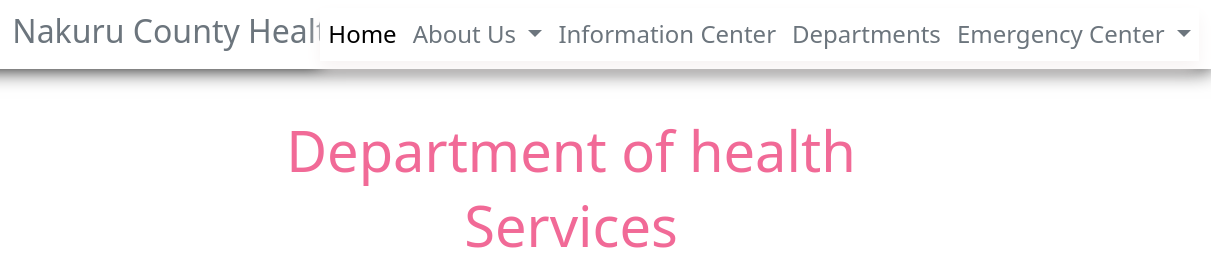
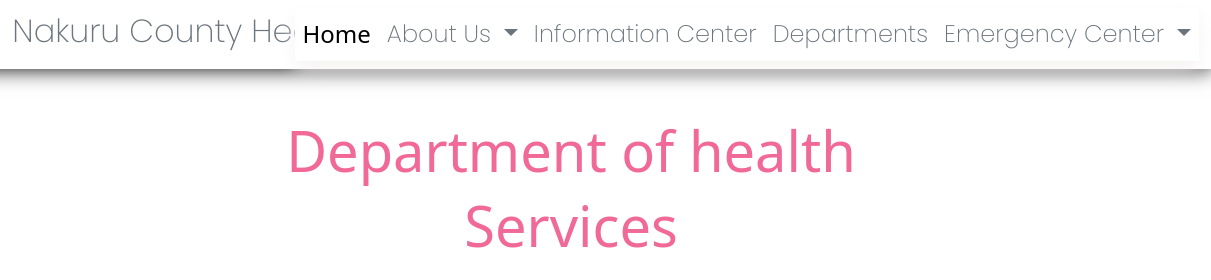
Before and after one commit to JoeGakumo21/NakuruCountyHealth-Website, a plain HTML site: page index.html in a window 1280 px wide. Shown: the top 280 px of the page, 69-1280 px from the left. Drawn offline with nearby package versions, Linux system fonts and the light colour scheme.

Commit message:
added font family styling

```diff
--- a/index.html
+++ b/index.html
@@ -17,6 +17,11 @@
 <!-- end -->
 <!-- jquery cdn -->
 <script src="https://code.jquery.com/jquery-3.6.0.js" integrity="sha256-H+K7U5CnXl1h5ywQfKtSj8PCmoN9aaq30gDh27Xc0jk=" crossorigin="anonymous"></script>
+<!-- end -->
+<!-- font family link -->
+<link rel="preconnect" href="https://fonts.googleapis.com">
+<link rel="preconnect" href="https://fonts.gstatic.com" crossorigin>
+<link href="https://fonts.googleapis.com/css2?family=Poppins:wght@200&display=swap" rel="stylesheet">
 <!-- end -->
 </head>
 <body>
--- a/main.css
+++ b/main.css
@@ -2,6 +2,8 @@
     font-size: 2.0rem;
     font-weight: 200;
     line-height: 1.1;
+    font-family: 'Nanum Gothic', sans-serif;
+font-family: 'Poppins', sans-serif;
 
 
 }
@@ -29,10 +31,15 @@
     color: black;
     font-weight:300;
     font: optional;
+    font-family: 'Nanum Gothic', sans-serif;
+font-family: 'Poppins', sans-serif;
 }
 .display-3{
     font-size: 1.5rem;
     font-weight: 100;
+    font-family: 'Poppins', sans-serif;
+    font-family: 'Nanum Gothic', sans-serif;
+    font-family: 'Poppins', sans-serif;
 }
 .dropdown-menu{
   display: none;
```
